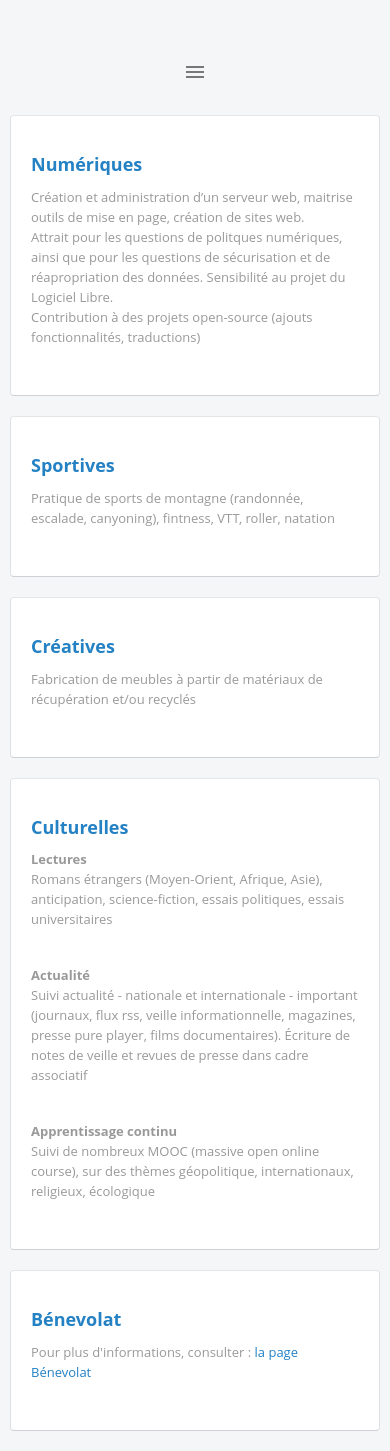
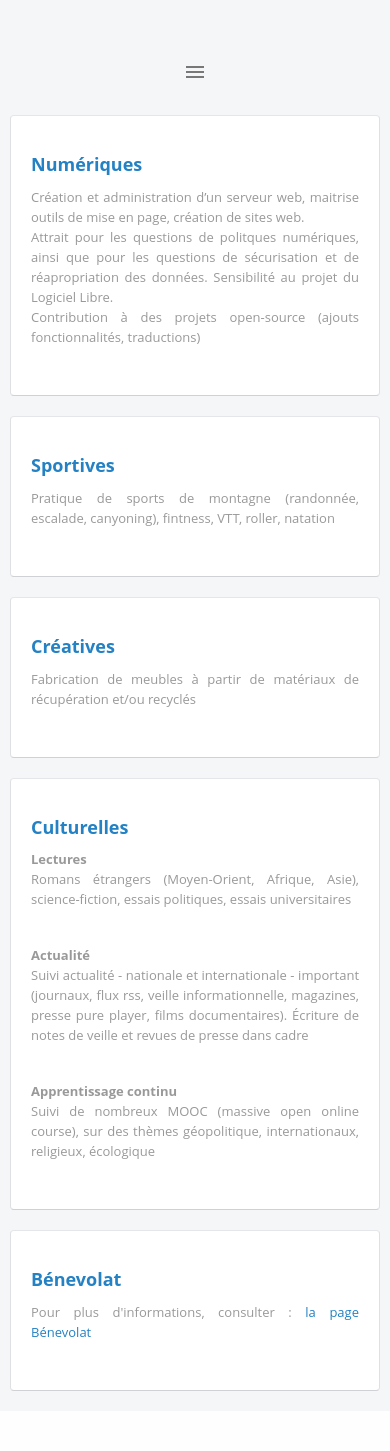
Before and after one commit to aliceout/Work-resume, a PHP site: page /personnal.php in a window 390 px wide. Shown: the part 245-1696 px from the top of the page. After the commit the page ends 1636 px from the top, so only its background shows below. Run offline with PHP 8.4, Linux system fonts and the light colour scheme; some libraries are stand-ins or nearby versions.

Commit message:
Mobile version
Justify text on mobile

```diff
--- a/assets/css/style.css
+++ b/assets/css/style.css
@@ -1191,7 +1191,13 @@ footer p.copy {
   .isotope-grid .grid-item {
     width: 100%; }
   .menu-wrapper-mask nav {
-    margin-top: 100px; } }
+    margin-top: 100px; }
+  .card .experience .job-position p,
+  .card .education .graduation p,
+  .justify {
+    text-align: justify; }
+  .center {
+    text-align: center; } }
 
 @media screen and (max-height: 420px) and (orientation: landscape) {
   .fullbg header h1,
--- a/assets/sass/responsive.scss
+++ b/assets/sass/responsive.scss
@@ -142,6 +142,16 @@
     .menu-wrapper-mask nav {
         margin-top: 100px;
     }
+
+    .card .experience .job-position p,
+    .card .education .graduation p,
+    .justify {
+        text-align: justify;
+    }
+
+    .center {
+        text-align: center;
+    }
 }
 
 @media screen and (max-height: 420px) and (orientation: landscape) {
--- a/personnal.php
+++ b/personnal.php
@@ -5,17 +5,17 @@ include('start.php');
 
 <div class="col-md-5">
     <aside>
-        <div class="card ">
+        <div class="card justify">
             <h3><span class="color">Numériques</span></h3>
             <p>Création et administration d’un serveur web, maitrise outils de mise en page, création de sites web.<br>
                 Attrait pour les questions de politques numériques, ainsi que pour les questions de sécurisation et de réapropriation des données. Sensibilité au projet du Logiciel Libre.<br>
                 Contribution à des projets open-source (ajouts fonctionnalités, traductions)</p>
         </div>
-        <div class="card">
+        <div class="card justify">
             <h3><span class="color">Sportives</span></h3>
             <p>Pratique de sports de montagne (randonnée, escalade, canyoning), fintness, VTT, roller, natation</p>
         </div>
-        <div class="card">
+        <div class="card justify">
             <h3><span class="color">Créatives</span></h3>
             <p>Fabrication de meubles à partir de matériaux de récupération et/ou recyclés</p>
         </div>
@@ -24,16 +24,16 @@ include('start.php');
 
 <div class="col-md-5">
     <aside>
-        <div class="card ">
+        <div class="card justify">
             <h3><span class="color">Culturelles</span></h3>
             <strong>Lectures</strong>
-            <p>Romans étrangers (Moyen-Orient, Afrique, Asie), <span onclick="link_fanch()">anticipation</span>, science-fiction, essais politiques, essais universitaires</p><br>
+            <p>Romans étrangers (Moyen-Orient, Afrique, Asie), science-fiction, essais politiques, essais universitaires</p><br>
             <strong>Actualité</strong>
-            <p>Suivi actualité - nationale et internationale - important (journaux, flux rss, veille informationnelle, magazines, presse pure player, films documentaires). Écriture de notes de veille et revues de presse dans cadre <span onclick="link_vault()">associatif</span></p><br>
+            <p>Suivi actualité - nationale et internationale - important (journaux, flux rss, veille informationnelle, magazines, presse pure player, films documentaires). Écriture de notes de veille et revues de presse dans cadre</p><br>
             <strong>Apprentissage continu</strong>
-            <p>Suivi de nombreux MOOC (massive open online course), sur des thèmes géopolitique, internationaux, religieux, <span onclick="link_znouk()">écologique</span></p>
+            <p>Suivi de nombreux MOOC (massive open online course), sur des thèmes géopolitique, internationaux, religieux, écologique</p>
         </div>
-        <div class="card ">
+        <div class="card justify">
             <h3><span class="color">Bénevolat</span></h3>
             <p>Pour plus d'informations, consulter : <a href="benevolat.php">la page Bénevolat</a></p>
         </div>
```
Also changed, not shown: benevolat.php (+9 -9 lines), competences.php (+5 -7 lines), education.php (+7 -7 lines), experiences.php (+7 -7 lines), 2 other files.
